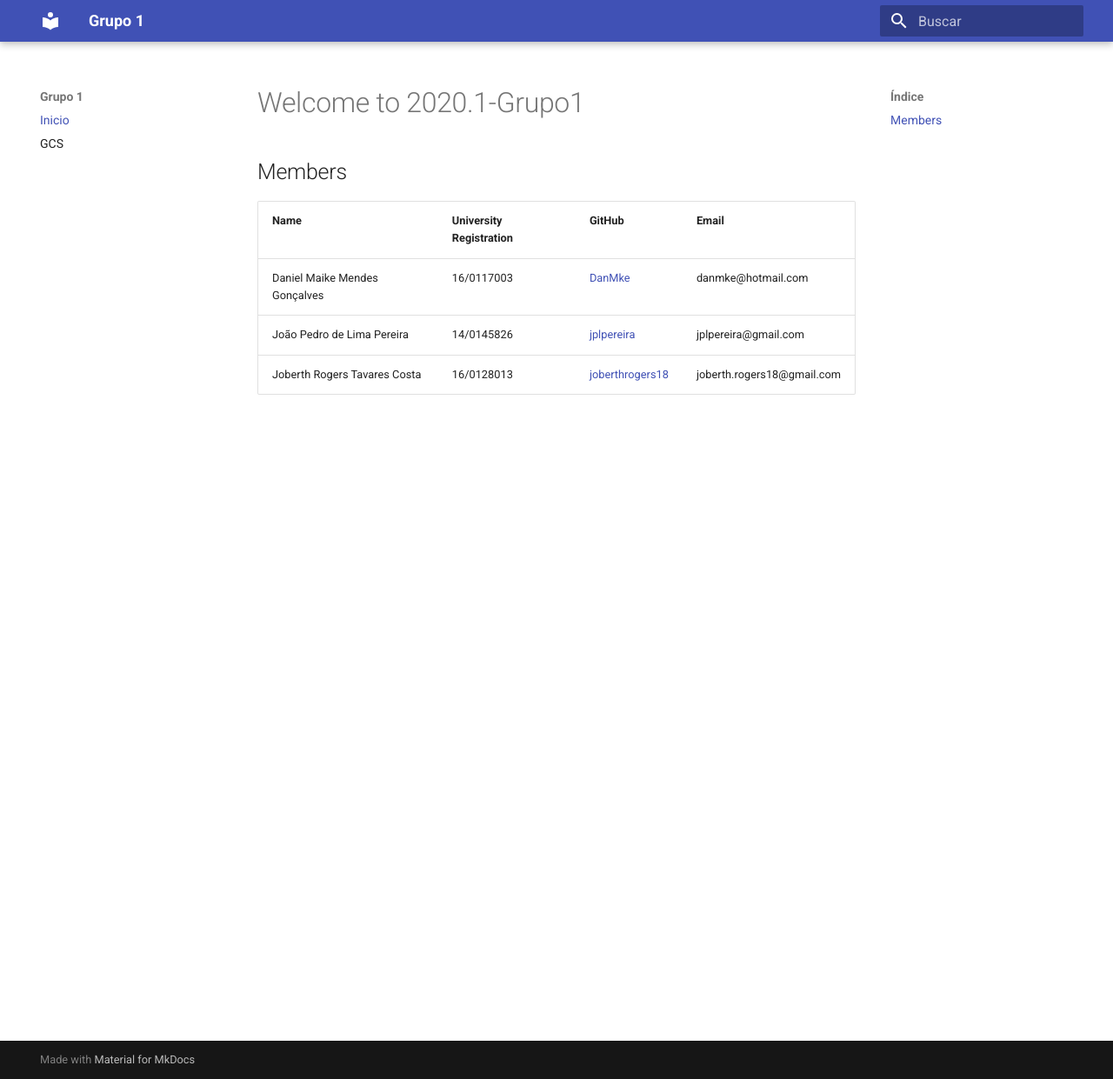
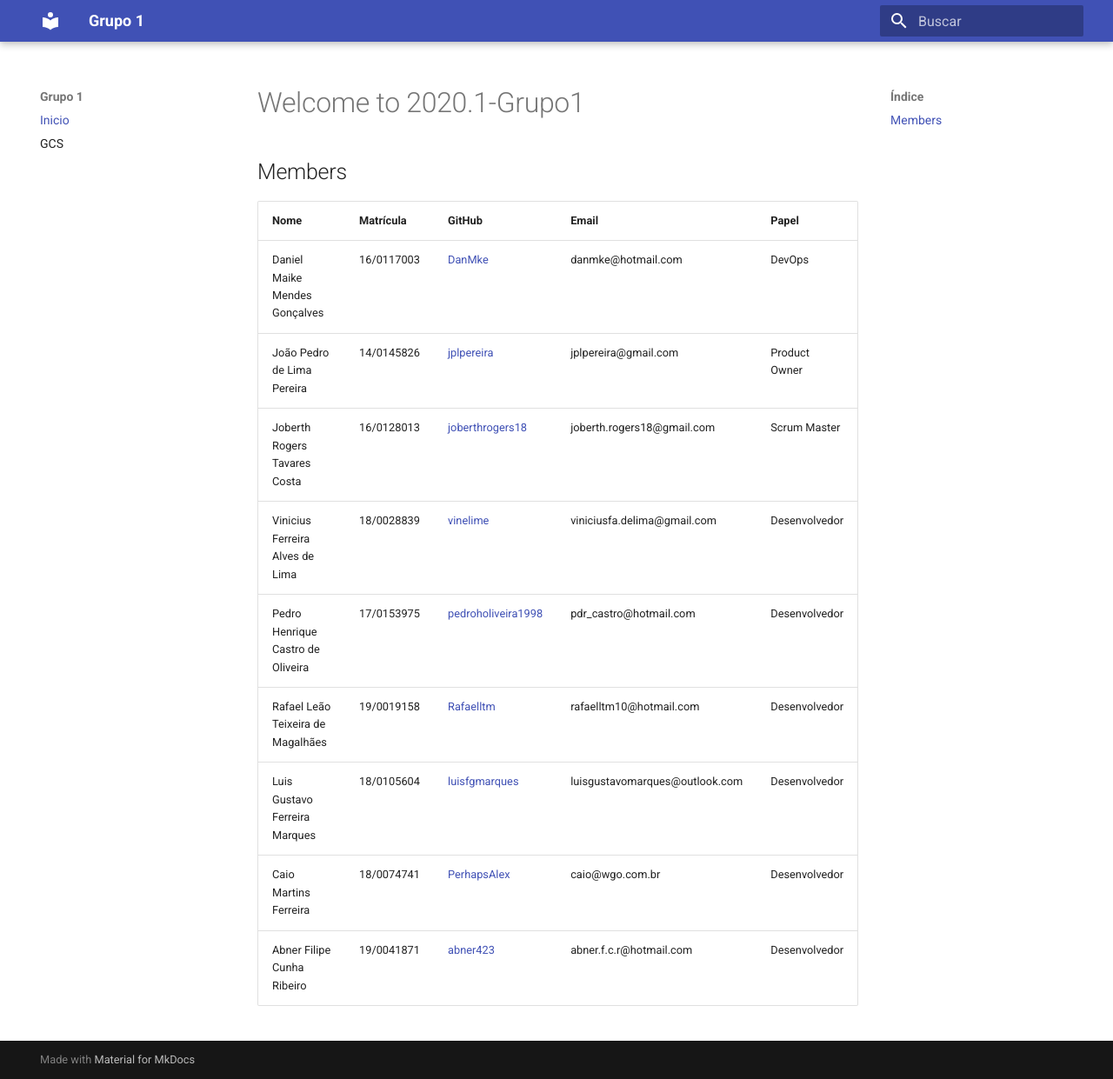
Before and after one commit to fga-eps-mds/2020.1-eSaudeUnB-Wiki, an MkDocs documentation site: the page built from docs/index.md, in a window 1280 px wide and 1241 px high. Shown: the whole window at 87% size. Built offline with MkDocs 1.6.1 and Material for MkDocs 9.7.7, drawn with Linux system fonts in a browser that asks for light colours.

Commit message:
docs: update members

```diff
--- a/docs/index.md
+++ b/docs/index.md
@@ -2,8 +2,14 @@
 
 ## Members
 
-| Name                          | University Registration  | GitHub             | Email                                |
-|-------------------------------|------------|--------------------|--------------------------------------|
-| Daniel Maike Mendes Gonçalves | 16/0117003 | [DanMke](https://github.com/DanMke)             | danmke@hotmail.com                   |
-| João Pedro de Lima Pereira    | 14/0145826 | [jplpereira](https://github.com/jplpereira)         | jplpereira@gmail.com |
-| Joberth Rogers Tavares Costa  | 16/0128013 | [joberthrogers18](https://github.com/joberthrogers18)    | joberth.rogers18@gmail.com    |
+| Nome                          | Matrícula  | GitHub             | Email                                | Papel |
+|-------------------------------|------------|--------------------|--------------------------------------|-------|
+| Daniel Maike Mendes Gonçalves | 16/0117003 | [DanMke](https://github.com/DanMke) | danmke@hotmail.com | DevOps |
+| João Pedro de Lima Pereira    | 14/0145826 | [jplpereira](https://github.com/jplpereira) | jplpereira@gmail.com | Product Owner |
+| Joberth Rogers Tavares Costa  | 16/0128013 | [joberthrogers18](https://github.com/joberthrogers18) | joberth.rogers18@gmail.com | Scrum Master |
+| Vinicius Ferreira Alves de Lima | 18/0028839 | [vinelime](https://github.com/vinelime) | viniciusfa.delima@gmail.com | Desenvolvedor |
+| Pedro Henrique Castro de Oliveira | 17/0153975 | [pedroholiveira1998](https://github.com/pedroholiveira1998) | pdr_castro@hotmail.com | Desenvolvedor |
+| Rafael Leão Teixeira de Magalhães | 19/0019158 | [Rafaelltm](https://github.com/Rafaelltm) | rafaelltm10@hotmail.com | Desenvolvedor |
+| Luis Gustavo Ferreira Marques | 18/0105604 | [luisfgmarques](https://github.com/luisfgmarques) | luisgustavomarques@outlook.com | Desenvolvedor |
+| Caio Martins Ferreira | 18/0074741 | [PerhapsAlex](https://github.com/PerhapsAlex) | caio@wgo.com.br | Desenvolvedor |
+| Abner Filipe Cunha Ribeiro | 19/0041871 | [abner423](https://github.com/abner423) | abner.f.c.r@hotmail.com | Desenvolvedor |
```
